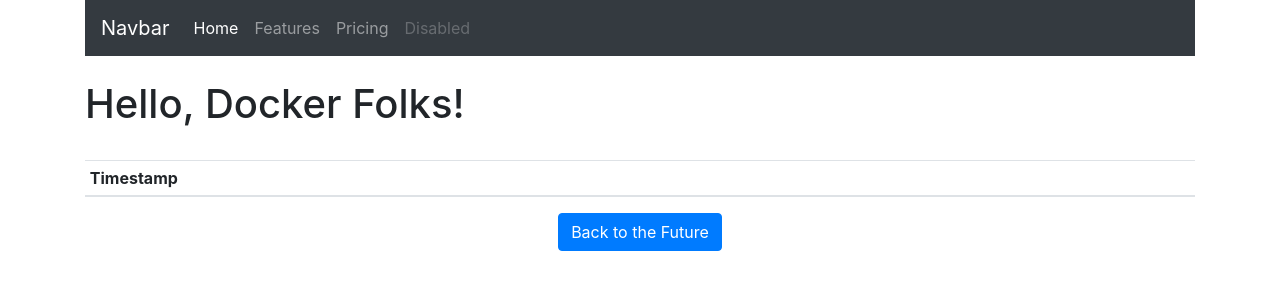
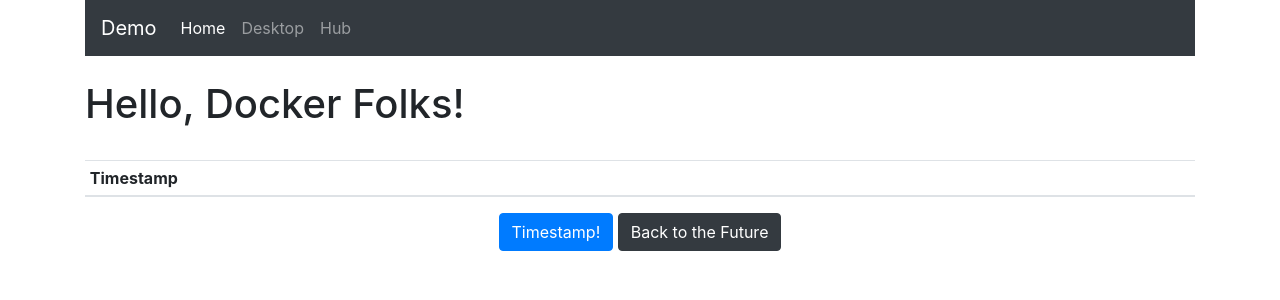
Before and after one commit to metcalfc/docker-ecs-compose, a Flask app: page / in a window 1280 px wide. Shown: the top 300 px of the page. Run offline with Flask 2, Linux system fonts and the light colour scheme; data that the repository does not hold is empty; some libraries are stand-ins or nearby versions.

Commit message:
More UI tweaks.

```diff
--- a/app/templates/index.html
+++ b/app/templates/index.html
@@ -21,7 +21,7 @@
   <body>
     <div class="container">
       <nav class="navbar navbar-expand-lg navbar-dark bg-dark">
-        <a class="navbar-brand" href="#">Navbar</a>
+        <a class="navbar-brand" href="#">Demo</a>
         <button
           class="navbar-toggler"
           type="button"
@@ -41,13 +41,14 @@
               >
             </li>
             <li class="nav-item">
-              <a class="nav-link" href="#">Features</a>
+              <a
+                class="nav-link"
+                href="https://www.docker.com/products/docker-desktop"
+                >Desktop</a
+              >
             </li>
             <li class="nav-item">
-              <a class="nav-link" href="#">Pricing</a>
-            </li>
-            <li class="nav-item">
-              <a class="nav-link disabled" href="#">Disabled</a>
+              <a class="nav-link" href="https://hub.docker.com/signup">Hub</a>
             </li>
           </ul>
         </div>
@@ -76,9 +77,12 @@
       <div class="container-sm">
         <div class="text-center">
           <!-- Button trigger modal -->
+          <a class="btn btn-primary" href="/">
+            Timestamp!
+          </a>
           <button
             type="button"
-            class="btn btn-primary"
+            class="btn btn-dark"
             data-toggle="modal"
             data-target="#exampleModalCenter"
           >
@@ -97,9 +101,6 @@
             <div class="modal-dialog modal-dialog-centered" role="document">
               <div class="modal-content">
                 <div class="modal-header">
-                  <h5 class="modal-title" id="exampleModalCenterTitle">
-                    Back to the Future
-                  </h5>
                   <button
                     type="button"
                     class="close"
```
